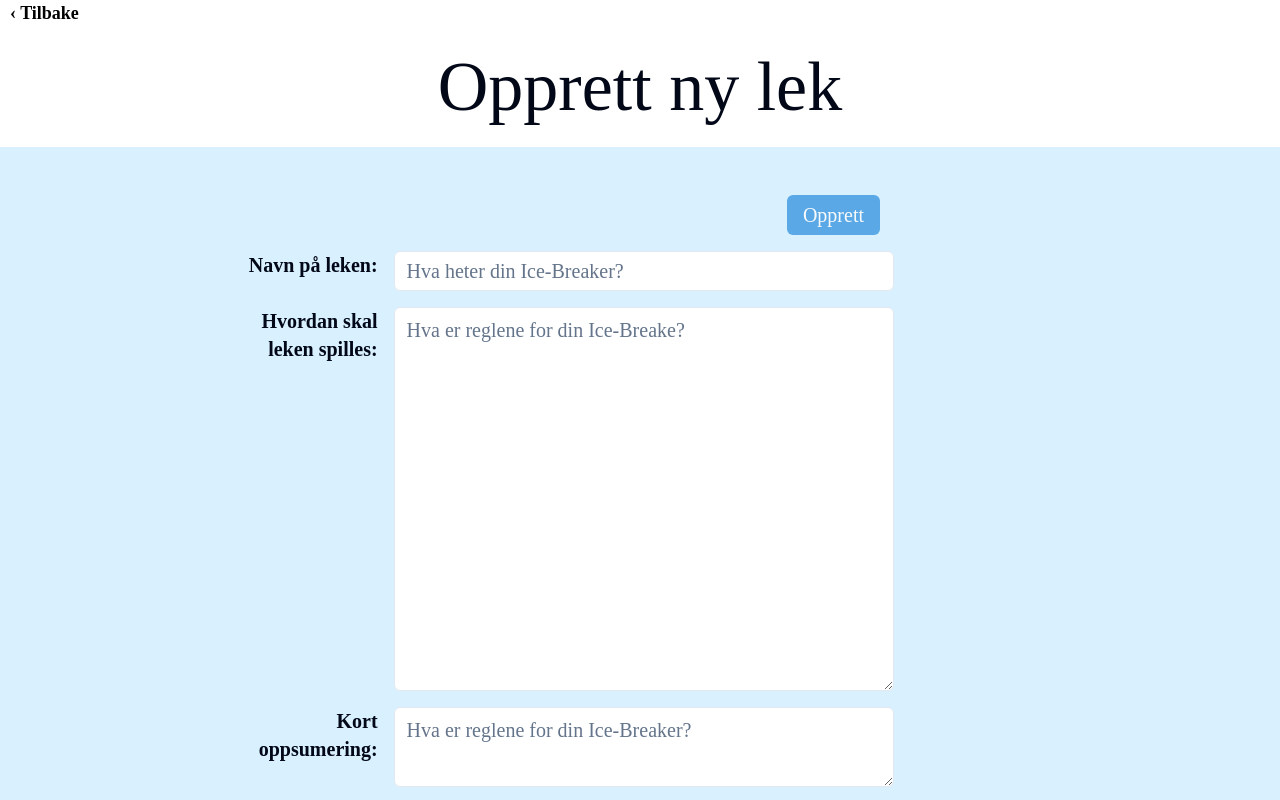
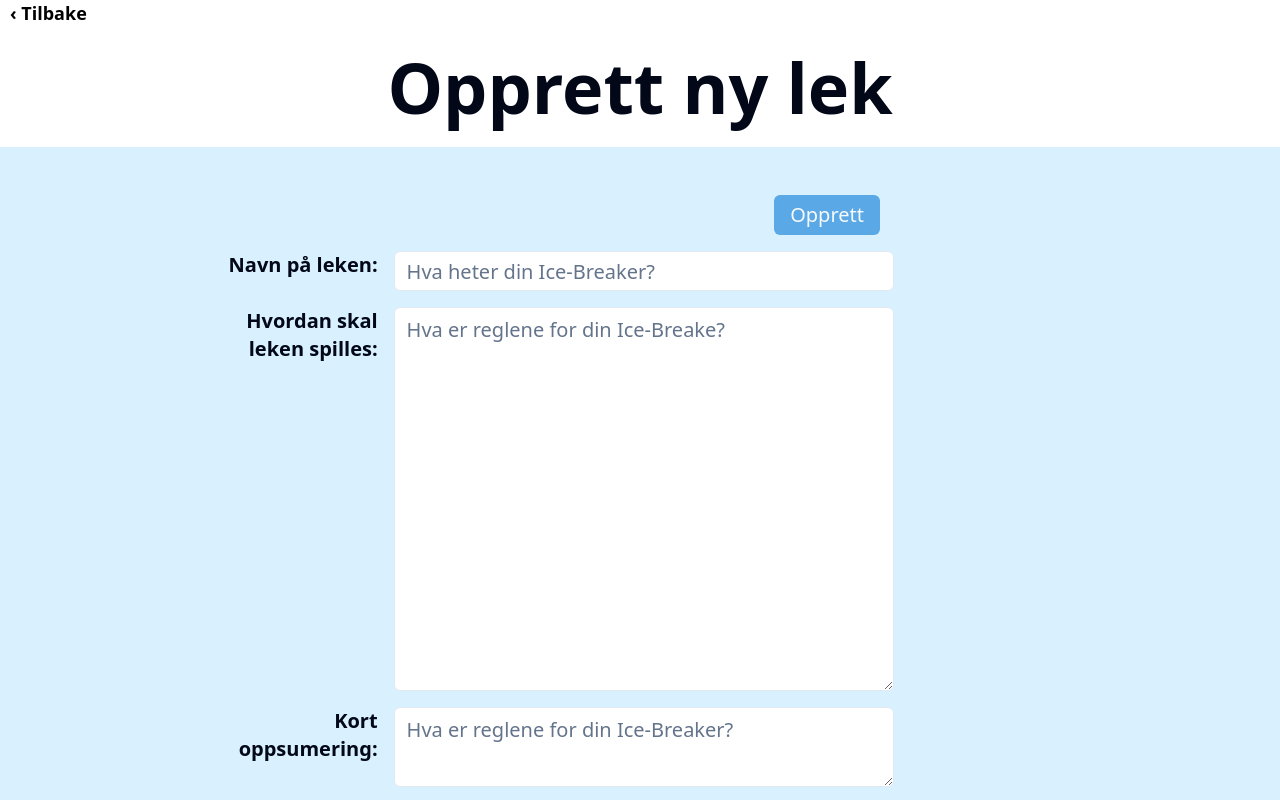
Before and after one commit to Brattetveit/Ice-breakers, a React (Vite) app in the folder client/: page /icebreakerForm in a window 1280 px wide. Shown: the top 800 px of the page. Built offline with nearby package versions, Linux system fonts and the light colour scheme; sample sign-in values are in the browser's storage.

Commit message:
font change

```diff
--- a/client/src/pages/IceBreakerForm.tsx
+++ b/client/src/pages/IceBreakerForm.tsx
@@ -198,7 +198,6 @@ export const IcebreakerForm = () => {
   return (
     <div
       className="flex min-h-screen flex-col"
-      style={{ fontFamily: "ZCOOL XiaoWei" }}
     >
       <div
         style={{
@@ -213,7 +212,7 @@ export const IcebreakerForm = () => {
       </div>
       <h1
         className="w-full bg-white py-10 text-center text-4xl"
-        style={{ fontSize: "70px" }}
+        style={{ fontSize: "70px", fontWeight: "bold" }}
       >
         Opprett ny lek
       </h1>
```
